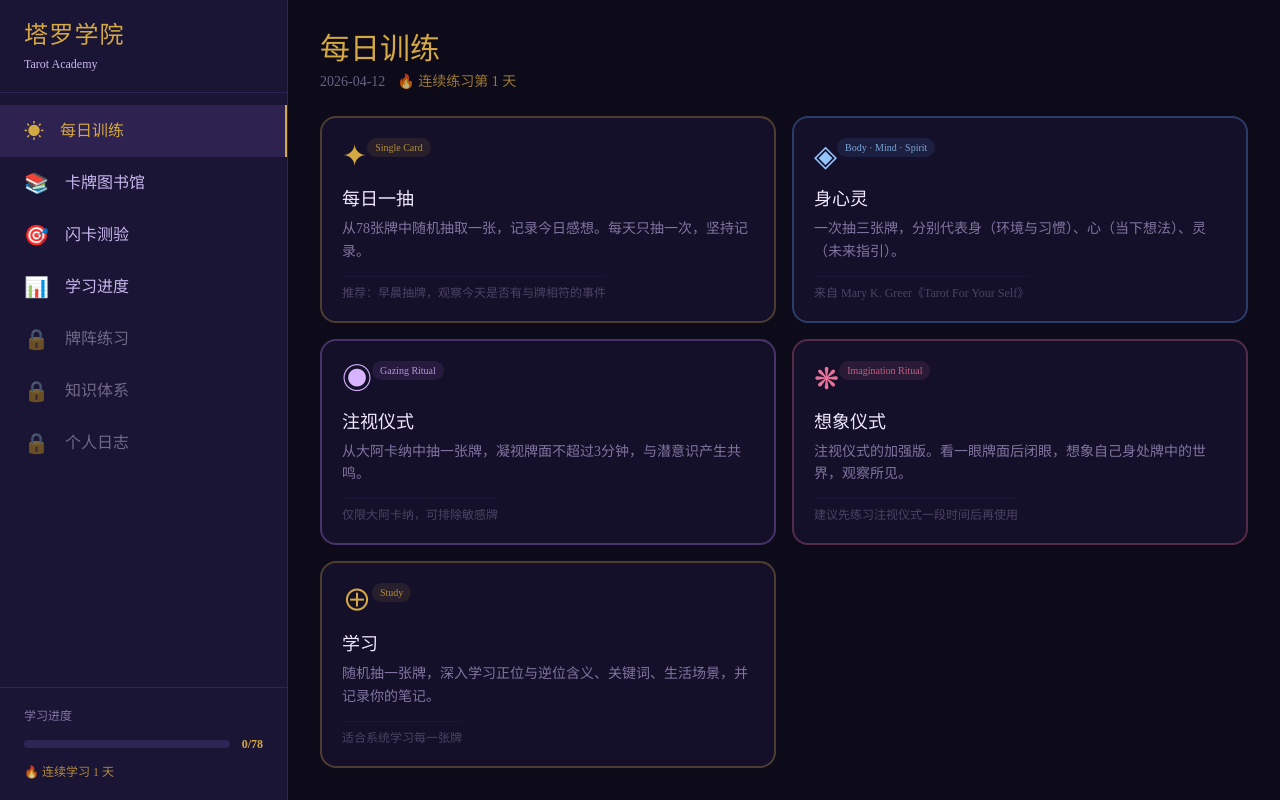
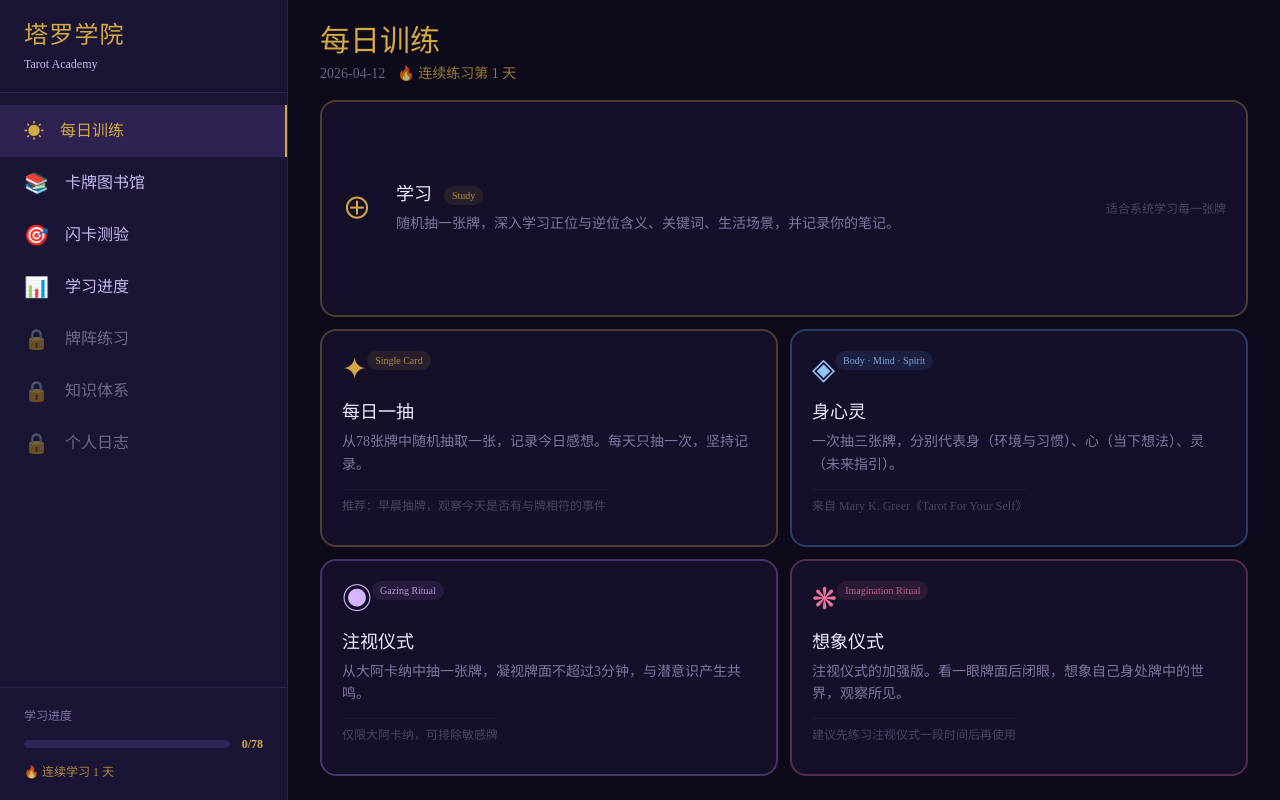
Before and after one commit to fusangleng2003/Tarot_training, a React (Vite) app: page /daily in a window 1280 px wide. Built offline with nearby package versions, Linux system fonts and the light colour scheme.

Commit message:
修改UI

```diff
--- a/src/routes/DailyPage.tsx
+++ b/src/routes/DailyPage.tsx
@@ -10,6 +10,16 @@ interface ModeCard {
   tip: string;
   color: "gold" | "rose" | "blue" | "purple";
 }
+
+const studyMode: ModeCard = {
+  to: "/daily/learn",
+  title: "学习",
+  subtitle: "Study",
+  icon: "⊕",
+  description: "随机抽一张牌，深入学习正位与逆位含义、关键词、生活场景，并记录你的笔记。",
+  tip: "适合系统学习每一张牌",
+  color: "gold",
+};
 
 const modes: ModeCard[] = [
   {
@@ -47,15 +57,6 @@ const modes: ModeCard[] = [
     description: "注视仪式的加强版。看一眼牌面后闭眼，想象自己身处牌中的世界，观察所见。",
     tip: "建议先练习注视仪式一段时间后再使用",
     color: "rose",
-  },
-  {
-    to: "/daily/learn",
-    title: "学习",
-    subtitle: "Study",
-    icon: "⊕",
-    description: "随机抽一张牌，深入学习正位与逆位含义、关键词、生活场景，并记录你的笔记。",
-    tip: "适合系统学习每一张牌",
-    color: "gold",
   },
 ];
 
@@ -101,9 +102,9 @@ export function DailyPage() {
   };
 
   return (
-    <div className="h-screen flex flex-col overflow-y-auto px-8 py-8">
+    <div className="h-screen flex flex-col overflow-hidden px-8 py-6">
       {/* Header */}
-      <div className="mb-6">
+      <div className="mb-4 shrink-0">
         <h1 className="text-3xl font-heading text-mystic-gold">每日训练</h1>
         <p className="text-mystic-star/50 text-sm mt-1">
           {today}
@@ -122,8 +123,32 @@ export function DailyPage() {
         )}
       </div>
 
-      {/* Mode grid */}
-      <div className="grid grid-cols-2 gap-4 flex-1">
+      {/* All cards — 3 equal rows, 2 columns */}
+      <div className="grid grid-cols-2 grid-rows-3 gap-3 flex-1 min-h-0">
+        {/* Study card — spans full width, row 1 */}
+        {(() => {
+          const c = colorMap[studyMode.color];
+          return (
+            <button
+              onClick={() => navigate(studyMode.to)}
+              className={`col-span-2 text-left rounded-2xl border-2 ${c.border} ${c.glow} bg-mystic-deep/60 p-5 flex items-center gap-6 transition-all duration-300 cursor-pointer`}
+            >
+              <span className={`text-3xl ${c.icon}`}>{studyMode.icon}</span>
+              <div className="flex-1 min-w-0">
+                <div className="flex items-center gap-3">
+                  <span className="font-heading text-mystic-moon text-lg">{studyMode.title}</span>
+                  <span className={`text-[10px] px-2 py-0.5 rounded-full ${c.badge}`}>{studyMode.subtitle}</span>
+                </div>
+                <p className="text-mystic-star/60 text-sm mt-1 leading-relaxed">{studyMode.description}</p>
+              </div>
+              <div className="text-mystic-star/30 text-xs shrink-0">
+                {studyMode.tip}
+              </div>
+            </button>
+          );
+        })()}
+
+        {/* 4 mode cards — rows 2 & 3 */}
         {modes.map((mode) => {
           const c = colorMap[mode.color];
           return (
--- a/src/routes/LibraryPage.tsx
+++ b/src/routes/LibraryPage.tsx
@@ -12,8 +12,7 @@ const DESCRIPTIONS: Record<Filter, { title: string; lines: string[] }> = {
     title: "全部 78 张塔罗牌",
     lines: [
       "塔罗牌共 78 张，分为大阿卡纳（22 张）和小阿卡纳（56 张）两大部分。",
-      "大阿卡纳代表人生重大主题与命运转折；",
-      "小阿卡纳涵盖日常生活中的具体事件与情境。",
+      "大阿卡纳代表人生重大主题与命运转折；小阿卡纳涵盖日常生活中的具体事件与情境。",
     ],
   },
   major: {
@@ -207,11 +206,11 @@ export function LibraryPage() {
       </div>
 
       {/* Description bar */}
-      <div className="mb-3 px-6 py-5 bg-mystic-deep/60 border border-mystic-veil rounded-lg">
-        <div className="text-mystic-gold text-2xl font-bold mb-3">{desc.title}</div>
-        <div className="space-y-1.5">
+      <div className="mb-3 px-5 py-3 bg-mystic-deep/60 border border-mystic-veil rounded-lg">
+        <div className="text-mystic-gold text-base font-bold mb-1.5">{desc.title}</div>
+        <div className="space-y-0.5">
           {desc.lines.map((line, i) => (
-            <div key={i} className="text-mystic-moon text-lg leading-relaxed">{line}</div>
+            <div key={i} className="text-mystic-star/70 text-xs leading-relaxed">{line}</div>
           ))}
         </div>
       </div>
```
Also changed, not shown: .interface-design/system.md (added).
